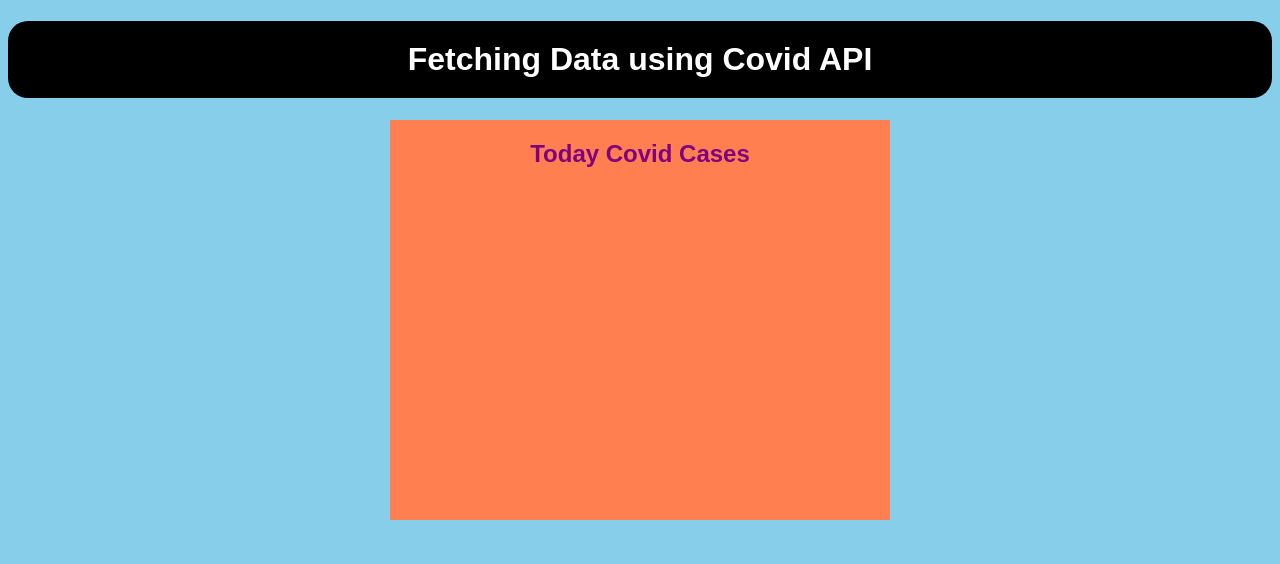
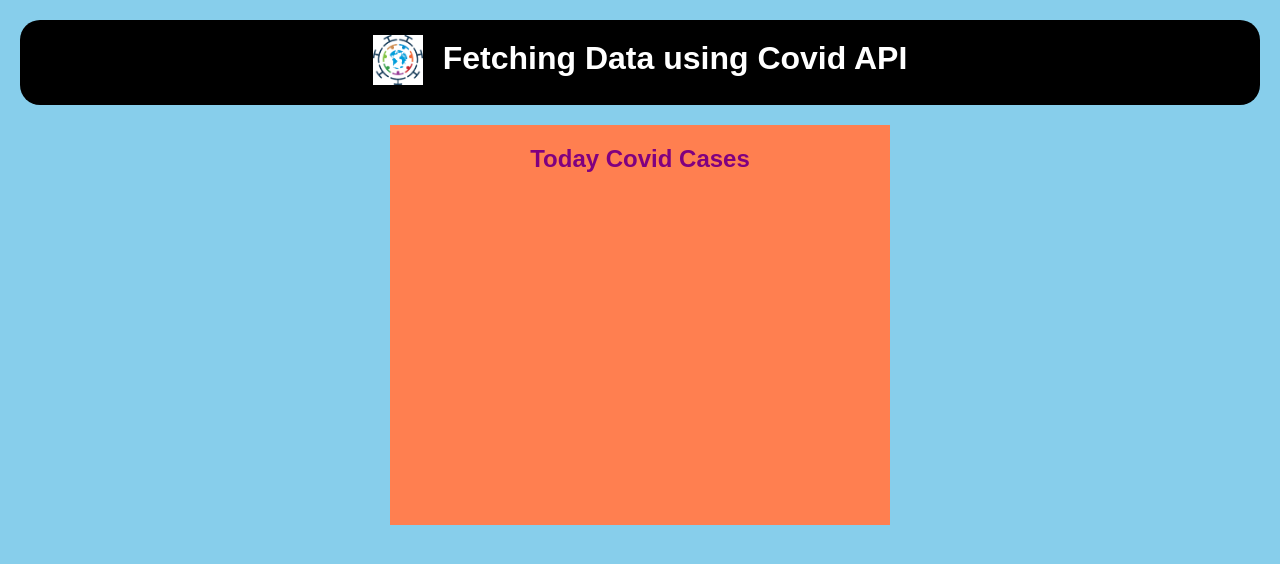
Before and after one commit to Shuklaaa/covidAPI, a plain HTML site: page index.html in a window 1280 px wide. Drawn offline with Linux system fonts and the light colour scheme; no server answers.

Commit message:
Image Added

```diff
--- a/css/style.css
+++ b/css/style.css
@@ -1,13 +1,29 @@
 body {
     background-color: skyblue;
   }
-  h1 {
+  *{
+    margin: 0;
+    padding: 0;
+    box-sizing: border-box;
+  }
+  header {
+    display: flex;
+    justify-content:center;
+    margin: 20px;
     text-align: center;
     background-color: black;
     color: white;
     padding: 20px;
+    /* width: 100%; */
     border-radius: 20px;
     font-family: Arial, Helvetica, sans-serif;
+  }
+
+  img{
+    height: 50px;
+    width: 50px;
+    margin-right: 20px;
+    margin-top: -5px;
   }
   #myDiv {
     width: 500px;
--- a/index.html
+++ b/index.html
@@ -10,7 +10,11 @@
 </head>
 
 <body>
-  <h1>Fetching Data using Covid API</h1>
+  <header>
+    <img src="./img/download.png" alt="">
+    <h1>Fetching Data using Covid API</h1>
+  </header>
+
   <div id="myDiv">
     <h2>Today Covid Cases</h2>
   </div>
```
Also changed, not shown: img/download.png (added).
